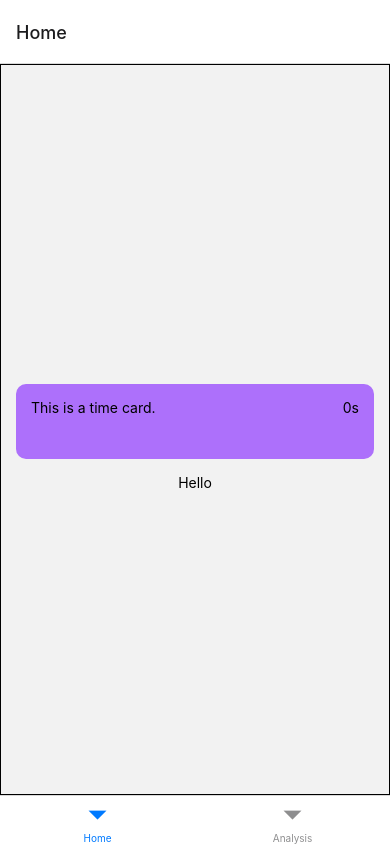
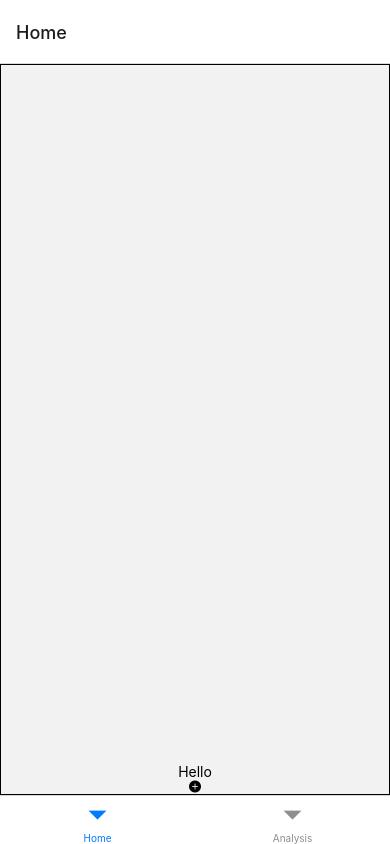
Before and after one commit to efox3987/dh_rn, a React Native app: screen /Home in a window 390 px wide. Built offline with nearby package versions, Linux system fonts and the light colour scheme.

Commit message:
added react-native-vector-icons, need to open in Xcode?

```diff
--- a/package.json
+++ b/package.json
@@ -16,7 +16,8 @@
     "react": "18.0.0",
     "react-native": "0.69.4",
     "react-native-safe-area-context": "^4.3.1",
-    "react-native-screens": "^3.15.0"
+    "react-native-screens": "^3.15.0",
+    "react-native-vector-icons": "^9.2.0"
   },
   "devDependencies": {
     "@babel/core": "^7.12.9",
--- a/src/components/TimeCard/TimeCard.js
+++ b/src/components/TimeCard/TimeCard.js
@@ -21,8 +21,9 @@ const styles = StyleSheet.create({
     justifyContent: 'space-between',
     backgroundColor: '#AD70FB',
     margin: 15,
-    padding: 15,
-    height: 75,
+    paddingHorizontal: 35,
+    paddingVertical: 15,
+    height: 90,
     borderRadius: 10,
   },
   smallTitle: {
--- a/src/components/TimeCard/Timer.view.js
+++ b/src/components/TimeCard/Timer.view.js
@@ -1,5 +1,5 @@
 import React from 'react';
-import {Text, TouchableOpacity} from 'react-native';
+import {Text, TouchableOpacity, StyleSheet} from 'react-native';
 // import Blink from '../../util/Blink';
 
 class Timer extends React.Component {
@@ -25,7 +25,7 @@ class Timer extends React.Component {
   start = () => {
     this.timerId = setInterval(() => {
       this.setState({time: (this.state.time += 1)});
-    }, 1000);
+    }, 500);
   };
 
   // Ugly and ungainly method of changing the time display depending on time elapsed.
@@ -33,11 +33,12 @@ class Timer extends React.Component {
     var minutes = Math.floor(this.state.time / 60) % 60;
     var hours = Math.floor(this.state.time / 3600);
     if (this.state.time < 60) {
-      // Seconds only
-      return <Text>{this.state.time}s</Text>;
+      // Seconds only.
+      return <Text style={styles.main}>{this.state.time}s</Text>;
     } else {
       return (
-        <Text>
+        // Minutes and hours.
+        <Text style={styles.main}>
           {hours}:
           {minutes < 10 ? <Text>0{minutes}</Text> : <Text>{minutes}</Text>}
         </Text>
@@ -47,7 +48,7 @@ class Timer extends React.Component {
 
   render() {
     return (
-      <TouchableOpacity onPress={this.onPress}>
+      <TouchableOpacity onPress={this.onPress} style={styles.container}>
         {this.displayTime()}
       </TouchableOpacity>
     );
@@ -55,3 +56,14 @@ class Timer extends React.Component {
 }
 
 export default Timer;
+
+const styles = StyleSheet.create({
+  container: {
+    alignSelf: 'center',
+  },
+  main: {
+    fontWeight: 'bold',
+    fontSize: 34,
+    color: 'white',
+  },
+});
--- a/src/screens/Home.js
+++ b/src/screens/Home.js
@@ -1,15 +1,28 @@
 import React from 'react';
-import {View, StyleSheet, Text} from 'react-native';
+import {View, StyleSheet, Text, FlatList} from 'react-native';
 import {TimeCard} from '../components/TimeCard/TimeCard';
+import Icon from 'react-native-vector-icons/AntDesign';
 
-const Home = () => {
-  return (
-    <View style={styles.main}>
-      <TimeCard running={false} />
-      <Text>Hello</Text>
-    </View>
-  );
-};
+class Home extends React.Component {
+  constructor(props) {
+    super(props);
+    this.state = {
+      activities: [],
+    };
+  }
+
+  render() {
+    return (
+      <View style={styles.main}>
+        <FlatList>
+          <TimeCard />
+        </FlatList>
+        <Text>Hello</Text>
+        <Icon name={'pluscircle'} />
+      </View>
+    );
+  }
+}
 
 const styles = StyleSheet.create({
   main: {
```
Also changed, not shown: 2 other files (tests, documents, lock files or other folders).
